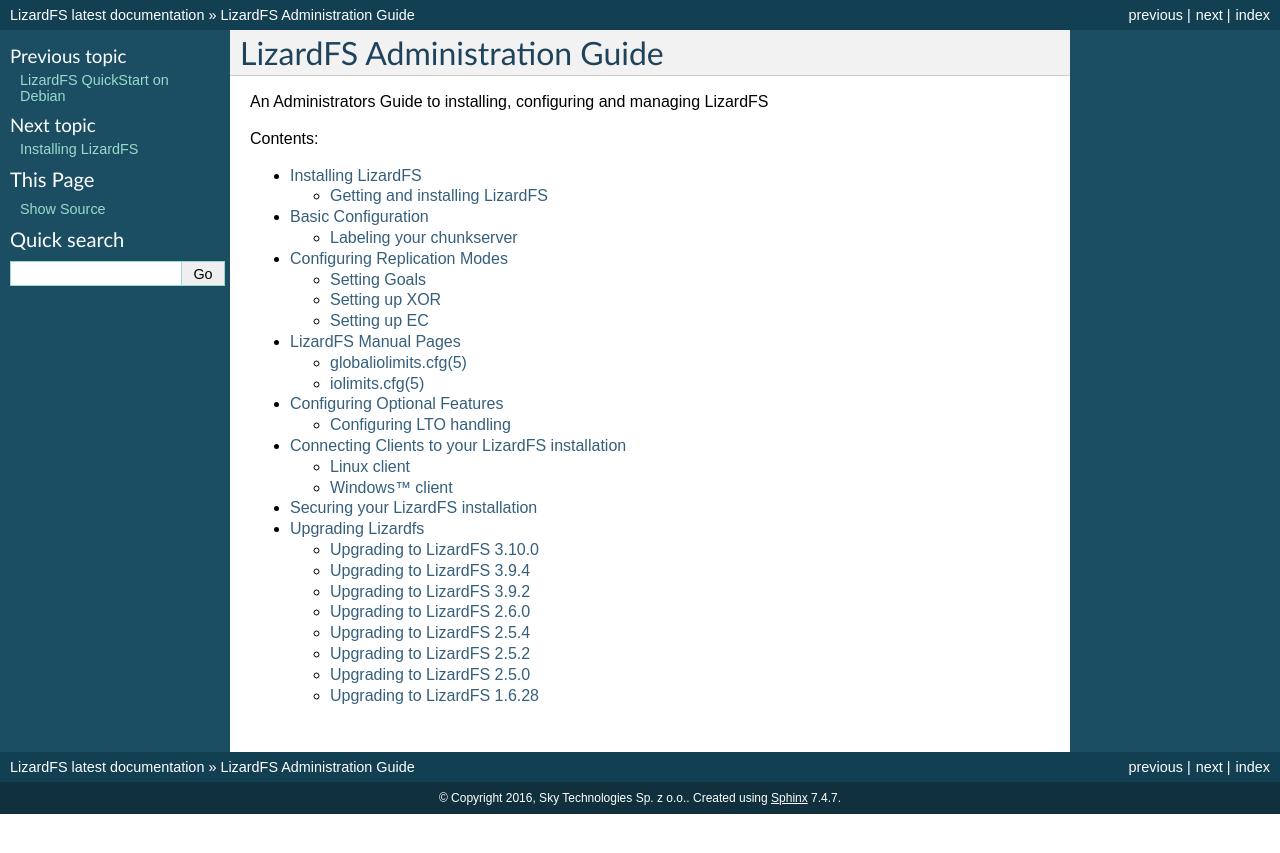
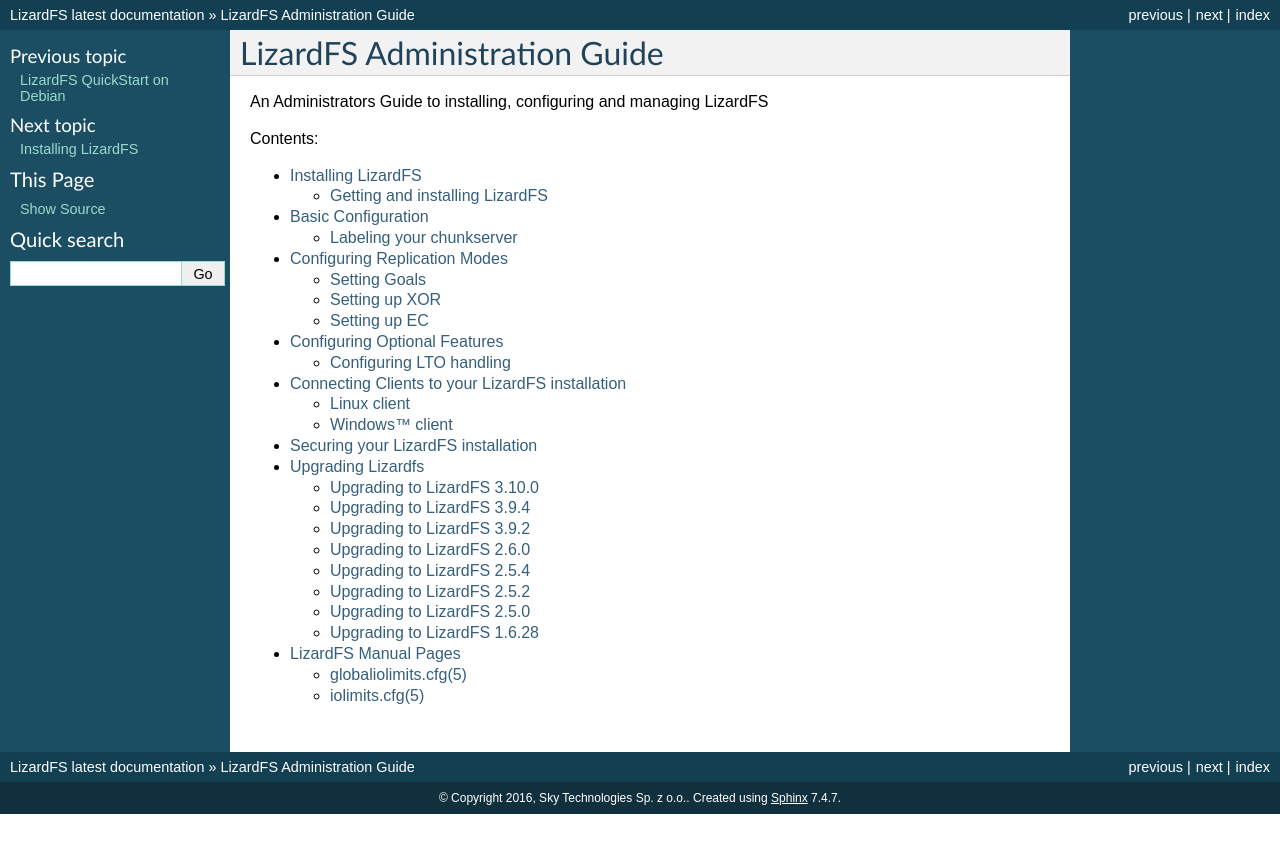
Before and after one commit to lizardfs/documentation, a Sphinx documentation site: the page built from source/adminguide/index.rst, in a window 1280 px wide. Shown: the top 853 px of the page. Built offline with Sphinx 7.4.7, drawn with Linux system fonts in a browser that asks for light colours; pages that are not in the unit, such as notebooks, are missing from menus.

```diff
--- a/source/adminguide/index.rst
+++ b/source/adminguide/index.rst
@@ -15,10 +15,10 @@ Contents:
    basic_configuration
    replication
    advanced_configuration
-   manpages
    optional_features
    connectclient
    security
    optimizing
    troubleshooting
    upgrading
+   manpages
```
